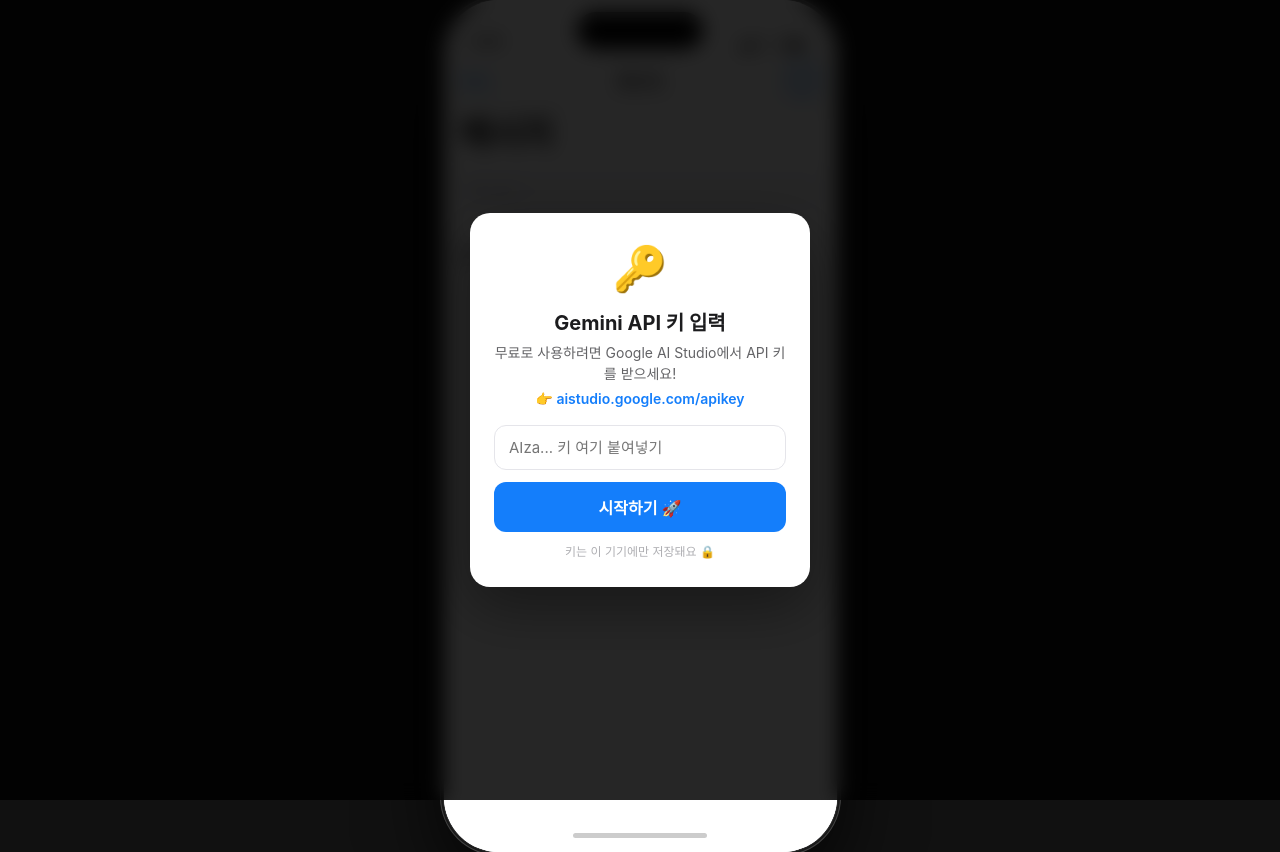
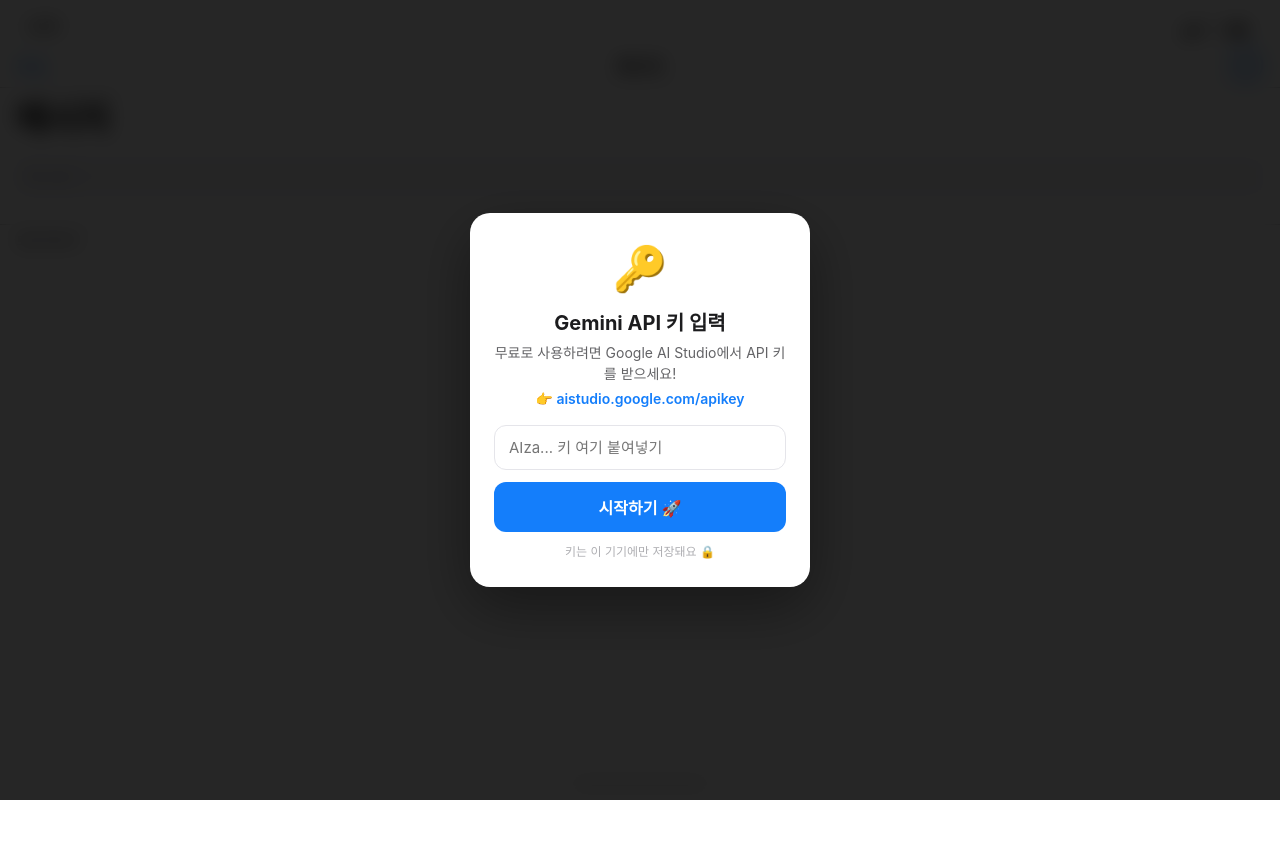
Before and after one commit to PastelDev0/Korean, a plain HTML site: page index.html in a window 1280 px wide. After the commit the page ends 800 px from the top, so only its background shows below. Drawn offline with Linux system fonts and the light colour scheme.

Commit message:
Update index.html

```diff
--- a/index.html
+++ b/index.html
@@ -14,6 +14,14 @@
     --font: -apple-system, 'SF Pro Text', 'Helvetica Neue', sans-serif;
   }
   body { font-family: var(--font); background: #111; display: flex; justify-content: center; align-items: center; min-height: 100vh; overflow: hidden; }
+  @media (max-height: 870px), (max-width: 430px) {
+    body { background: white; align-items: flex-start; min-height: 100dvh; }
+    .iphone { width: 100vw !important; height: 100dvh !important; border-radius: 0 !important; box-shadow: none !important; }
+    .dynamic-island { display: none !important; }
+    .status-bar { height: 44px !important; padding-top: 4px !important; }
+    .home-indicator { padding-bottom: env(safe-area-inset-bottom, 0px); }
+    .input-bar { padding-bottom: max(12px, env(safe-area-inset-bottom, 12px)) !important; }
+  }
 
   #setup-screen { position: fixed; inset: 0; background: rgba(0,0,0,0.85); display: flex; align-items: center; justify-content: center; z-index: 999; backdrop-filter: blur(10px); }
   .setup-card { background: white; border-radius: 20px; padding: 28px 24px; width: 340px; text-align: center; box-shadow: 0 20px 60px rgba(0,0,0,0.4); }
```
